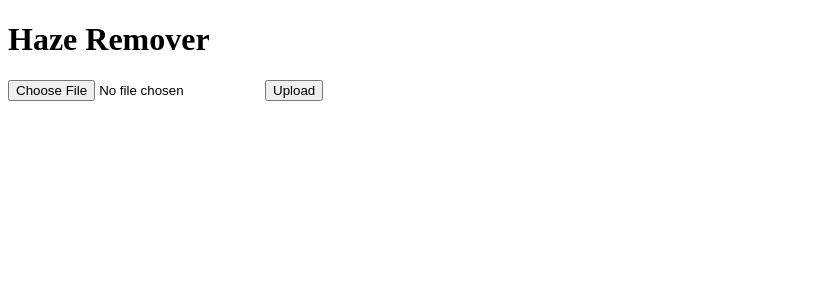
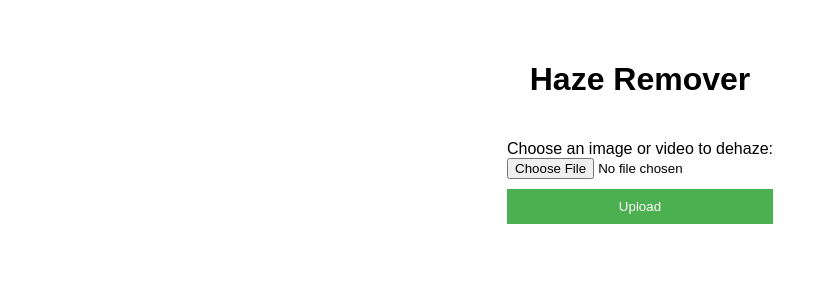
Before and after one commit to Jerry-ZhaoTy/Haze_Remover, a Flask app: page / in a window 1280 px wide. Shown: the top 300 px of the page, without its empty margins (0-828 px from the left). Run offline with Flask 3, Linux system fonts and the light colour scheme.

Commit message:
Update index.html
Improved the layout

```diff
--- a/543 group/templates/index.html
+++ b/543 group/templates/index.html
@@ -2,15 +2,43 @@
 <html lang="en">
 <head>
     <meta charset="UTF-8">
-    <meta name="viewport"
-          content="width=device-width, user-scalable=no, initial-scale=1.0, maximum-scale=1.0, minimum-scale=1.0">
+    <meta name="viewport" content="width=device-width, initial-scale=1.0, maximum-scale=1.0, minimum-scale=1.0">
     <meta http-equiv="X-UA-Compatible" content="ie=edge">
     <title>Haze Remover</title>
+    <style>
+        body {
+            font-family: Arial, sans-serif;
+            margin: 40px;
+            display: flex;
+            justify-content: center;
+            align-items: center;
+            flex-direction: column;
+        }
+        form {
+            display: flex;
+            flex-direction: column;
+            margin-top: 20px;
+        }
+        input[type="file"] {
+            margin-bottom: 10px;
+        }
+        input[type="submit"] {
+            cursor: pointer;
+            padding: 10px 20px;
+            background-color: #4CAF50;
+            border: none;
+            color: white;
+        }
+        input[type="submit"]:hover {
+            background-color: #45a049;
+        }
+    </style>
 </head>
 <body>
     <h1>Haze Remover</h1>
     <form action="/upload" method="post" enctype="multipart/form-data">
-        <input type="file" name="file">
+        <label for="fileUpload">Choose an image or video to dehaze:</label>
+        <input type="file" id="fileUpload" name="file" accept="image/*,video/*">
         <input type="submit" value="Upload">
     </form>
 </body>
```
